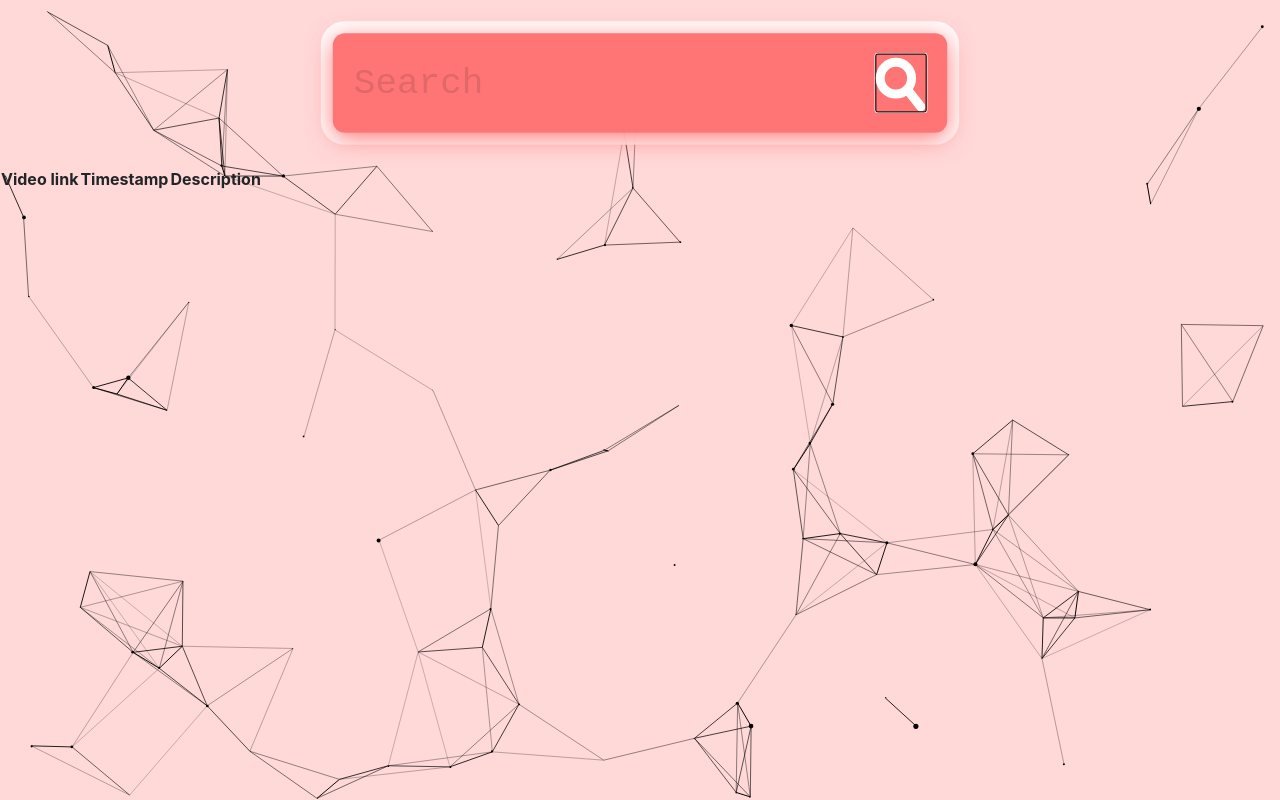
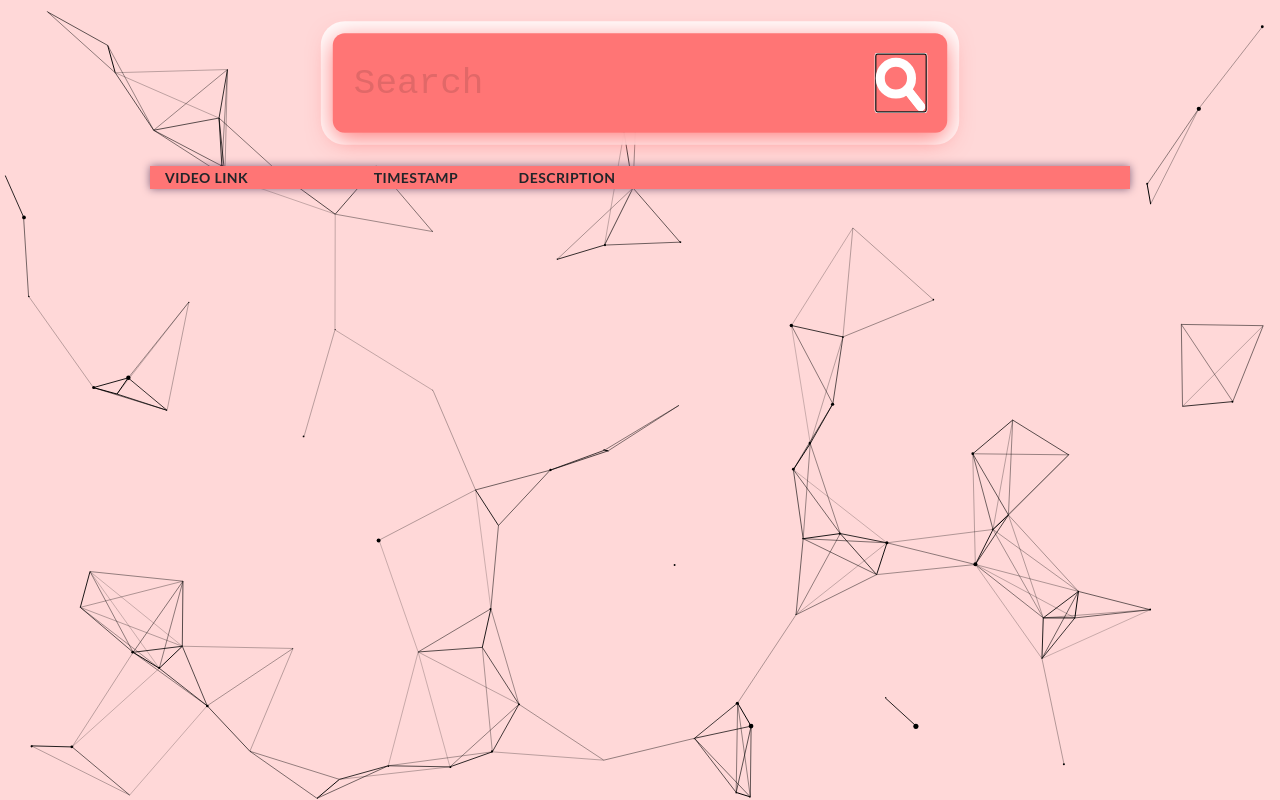
Before and after one commit to PinkDraconian/pinkdraconian, a plain HTML site: page index.html in a window 1280 px wide. Both pictures are taken after a click on the button 689 px from the left and 83 px from the top of the page. Drawn offline with nearby package versions, Linux system fonts and the light colour scheme.

Commit message:
Worked on style

```diff
--- /dev/null
+++ b/css/table.css
@@ -0,0 +1,44 @@
+body {
+    font-family: 'lato', sans-serif;
+}
+.container {
+    max-width: 1000px;
+    margin-left: auto;
+    margin-right: auto;
+    padding-left: 10px;
+    padding-right: 10px;
+}
+
+h2 {
+    font-size: 26px;
+    margin: 20px 0;
+    text-align: center;
+}
+
+li {
+    border-radius: 3px;
+    padding: 25px 30px;
+    display: flex;
+    justify-content: space-between;
+    margin-bottom: 25px;
+}
+th {
+    background-color: #ff7575;
+    font-size: 14px;
+    text-transform: uppercase;
+    letter-spacing: 0.03em;
+}
+tr {
+    background-color: #f6b9b9;
+    box-shadow: 0px 0px 9px 0px rgb(131, 99, 126);
+}
+
+.col-1 {
+    width: 28%;
+}
+.col-2 {
+    width: 2%;
+}
+.col-3 {
+    width: 70%;
+}
--- a/index.html
+++ b/index.html
@@ -12,6 +12,7 @@
     <!-- <link rel="stylesheet" href="css/canvas.css"> -->
     <link rel="stylesheet" href="css/background.css">
     <link rel="stylesheet" href="css/search.css">
+    <link rel="stylesheet" href="css/table.css">
 </head>
 <body>
 
@@ -27,13 +28,15 @@
             </div>
     </div>
 
+    <div class="container">
     <table id="result">
         <tr>
-            <th>Video link</th>
-            <th>Timestamp</th>
-            <th>Description</th>
+            <th class="col-1">Video link</th>
+            <th class="col-2">Timestamp</th>
+            <th class="col-3">Description</th>
         </tr>
     </table>
+    </div>
 
     <!-- Drawing canvas -->
     <!-- <canvas id="handwrittenDigitCanvas" width="280" height="280"></canvas> -->
--- a/js/main.js
+++ b/js/main.js
@@ -37,6 +37,7 @@ function showdata(toshow) {
         let tr = document.createElement('tr');
 
         let td_link = document.createElement('td');
+        td_link.setAttribute('class', 'col-1')
         let a = document.createElement('a');
         let time = video.substring(video.length - 5).split(':');
         a.setAttribute('href', data[video.substring(0, video.length - 6)]['Link'] + '?t=' + (parseInt(time[0]) * 60 + parseInt(time[1])).toString());
@@ -45,10 +46,12 @@ function showdata(toshow) {
         tr.appendChild(td_link);
 
         let td_timestamp = document.createElement('td');
+        td_timestamp.setAttribute('class', 'col-2')
         td_timestamp.textContent = video.substring(video.length - 5);
         tr.appendChild(td_timestamp);
 
         let td_text = document.createElement('td');
+        td_text.setAttribute('class', 'col-3')
         td_text.textContent = toshow[video];
         tr.appendChild(td_text);
 
@@ -82,7 +85,7 @@ window.onload = function() {
 
 function onclick() {
     let search = document.getElementById('search')
-    if (search.value.length > 3) {
+    if (search.value.length > 2) {
        cleardata();
         showdata(searchword(search.value));
     }
```
